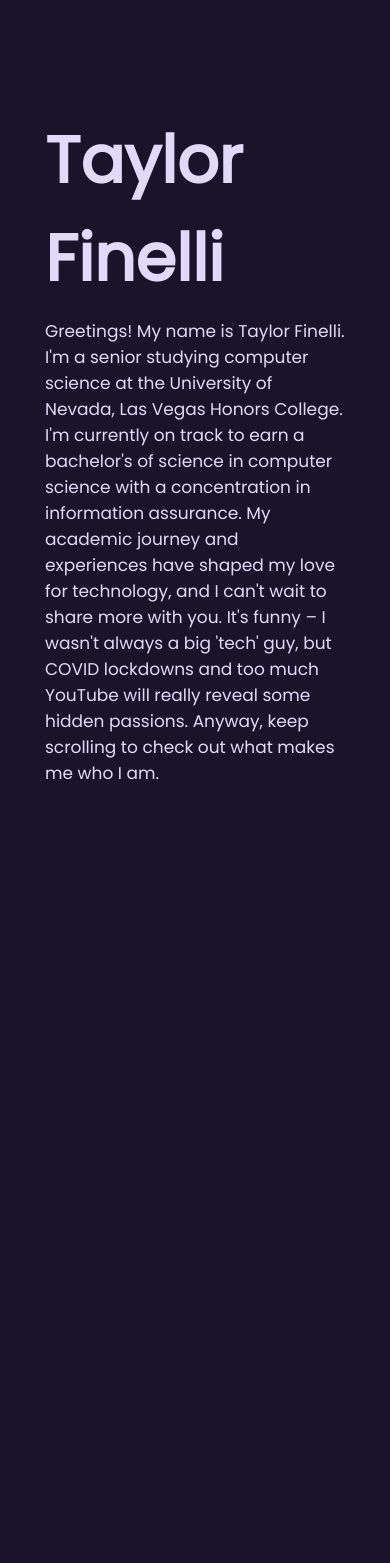
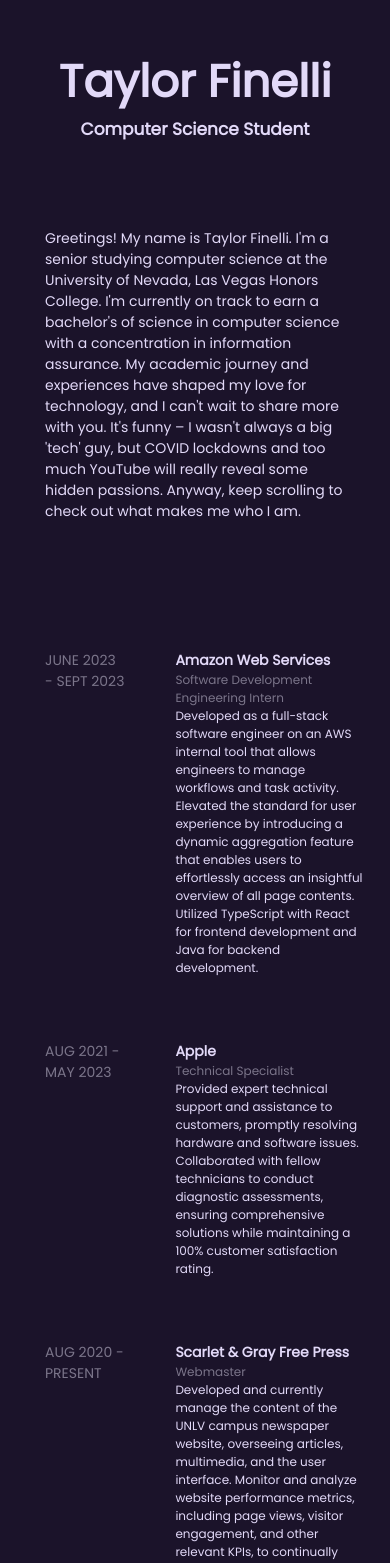
Before and after one commit to taylorfinelli/personal_website, a React (Vite) app: page / in a window 390 px wide. Shown: the top 1563 px of the page. Before the commit the page ends 844 px from the top, so only its background shows below. Built offline with nearby package versions, Linux system fonts and the light colour scheme.

Commit message:
Added work section, added TOC (interactive), modified CSS for mobile support and resizing support

```diff
--- a/src/App.tsx
+++ b/src/App.tsx
@@ -2,10 +2,12 @@ import '/src/css/App.css';
 import HighlightBackground from './components/HighlightBackground';
 import Name from './components/Name/Name';
 import { LeftSection, RightSection } from './components/LeftRight/leftright';
-import StickyElement from './components/StickyElement/stickyElement';
 import About from './components/About/about';
+import TableOfContents from './components/TableOfContents/TableOfContents';
+import Work from './components/ResumeSection/Work/Work';
+import SpaceBetween from './components/SpaceBetween/spaceBetween';
 
-function App() {
+export default function App() {
 
   return (
     <>
@@ -13,13 +15,14 @@ function App() {
       <div className='container'>
         <LeftSection>
           <Name />
+          <TableOfContents />
         </LeftSection>
         <RightSection>
           <About />
+          <SpaceBetween size='xxl'/>
+          <Work />
         </RightSection>
       </div>
     </>
   );
 }
-
-export default App;
--- a/src/components/About/about.css
+++ b/src/components/About/about.css
@@ -14,5 +14,6 @@
 @media (max-width: 500px) {
   .regular-text {
     padding-top: 10px;
+    font-size: 14px;
   }
 }
--- a/src/components/HighlightBackground.tsx
+++ b/src/components/HighlightBackground.tsx
@@ -1,4 +1,4 @@
-import React, { useEffect, useRef, useState } from 'react';
+import { useEffect, useRef, useState } from 'react';
 import '/src/css/App.css';
 
 export default function HighlightBackground() {
@@ -7,10 +7,9 @@ export default function HighlightBackground() {
 
   useEffect(() => {
     const handleMouseMove = (event: MouseEvent) => {
-      // Introduce a delay in updating the position to create a trailing effect
       setTimeout(() => {
         setPosition({ x: event.clientX, y: event.clientY });
-      }, 40); // Adjust the delay time (in milliseconds) based on your preference
+      }, 40); // 40ms delay for a smooth effect
     };
 
     document.addEventListener('mousemove', handleMouseMove);
--- a/src/components/Name/Name.tsx
+++ b/src/components/Name/Name.tsx
@@ -2,6 +2,11 @@ import '/src/components/Name/name.css'
 export default function Name() {
 
   return (
-    <div className='name'>Taylor Finelli</div>
+    <>
+      <div className='block'>
+        <h1 className="name">Taylor Finelli</h1>
+        <h2 className="info-text">Computer Science Student</h2>
+      </div>
+    </>
   )
 }
--- a/src/components/Name/name.css
+++ b/src/components/Name/name.css
@@ -1,14 +1,40 @@
+.block {
+  position: fixed;
+  top: 7rem;
+}
+
+.name, .info-text {
+  margin: 0;
+}
+
 .name {
   font-family: 'Poppins';
   font-size: 65px;
   font-weight: 700;
   color: #E2D9F8;
-  position: fixed;
-  top: 7rem;
 }
 
 @media (max-width: 1200px) {
-  .name {
+  .block {
     position: relative;
+    top: 3rem;
+  }
+
+  .info-text {
+    margin-bottom: 12px;
+    text-align: center;
   }
 }
+
+@media (max-width: 500px){
+  .name {
+    font-size: 45px;
+    text-align: center;
+  }
+}
+
+.info-text {
+  font-family: 'Poppins';
+  font-size: 17px;
+  color: #E2D9F8;
+}
--- a/src/components/ResumeSection/Work/Work.tsx
+++ b/src/components/ResumeSection/Work/Work.tsx
@@ -1,6 +1,63 @@
-import '/src/css/App.css'
+import SpaceBetween from '../../SpaceBetween/spaceBetween'
+import '/src/components/ResumeSection/Work/work.css'
 
 export default function Work() {
 
-  return
+  return (
+    <>
+      <div className="work-block">
+        <p className="work-date">JUNE 2023 - SEPT 2023</p>
+        <div className='work-desc-block'>
+          <h1 className="work-location">Amazon Web Services</h1>
+          <p className="job-title">Software Development Engineering Intern</p>
+          <p className="work-desc">Developed as a full-stack software engineer on an AWS internal tool that allows engineers to manage workflows and task activity.
+                                  Elevated the standard for user experience by introducing a dynamic aggregation feature that enables users to effortlessly access an insightful overview of all page contents.
+                                  Utilized TypeScript with React for frontend development and Java for backend development.
+          </p>
+        </div>
+      </div>
+
+      <SpaceBetween size='xl' />
+
+      <div className="work-block">
+        <p className="work-date">AUG 2021 - MAY 2023</p>
+        <div className='work-desc-block'>
+          <h1 className="work-location">Apple</h1>
+          <p className="job-title">Technical Specialist</p>
+          <p className="work-desc">Provided expert technical support and assistance to customers, promptly resolving hardware and software issues.
+                                  Collaborated with fellow technicians to conduct diagnostic assessments, ensuring comprehensive solutions while maintaining a 100% customer satisfaction rating.
+          </p>
+        </div>
+      </div>
+
+      <SpaceBetween size='xl' />
+
+      <div className="work-block">
+        <p className="work-date">AUG 2020 - PRESENT</p>
+        <div className='work-desc-block'>
+          <h1 className="work-location">Scarlet & Gray Free Press</h1>
+          <p className="job-title">Webmaster</p>
+          <p className="work-desc">Developed and currently manage the content of the UNLV campus newspaper website, overseeing articles, multimedia, and the user interface.
+                                  Monitor and analyze website performance metrics, including page views, visitor engagement, and other relevant KPIs, to continually enhance the user experience.
+                                  Implemented data-driven improvements based on performance analyses, contributing to increased website traffic and positive reader feedback.
+          </p>
+        </div>
+      </div>
+
+      <SpaceBetween size='xl' />
+
+      <div className="work-block">
+        <p className="work-date">SEPT 2021 - MAY 2022</p>
+        <div className='work-desc-block'>
+          <h1 className="work-location">US Department of Veterans Affairs</h1>
+          <p className="job-title">Web Content Management Intern</p>
+          <p className="work-desc">Contributed to the development and management of web content, including text, images, videos, and other multimedia elements.
+                                  Collaborated with other interns using programs such as Slack and Trello to achieve high-quality features for the website.
+          </p>
+        </div>
+      </div>
+
+      <SpaceBetween size='xl' />
+    </>
+  )
 }
--- /dev/null
+++ b/src/components/ResumeSection/Work/work.css
@@ -0,0 +1,56 @@
+.work-block {
+  display: grid;
+  grid-template-columns: 30% 70%;
+  grid-column-gap: 50px;
+}
+
+.work-desc-block {
+  text-align: left;
+  margin: 0;
+}
+
+.work-location {
+  font-family: 'Poppins';
+  font-size: 17px;
+  color: #E2D9F8;
+  margin: 0;
+}
+
+.work-desc {
+  font-family: 'Poppins';
+  font-size: 15px;
+  color: #E2D9F8;
+  margin: 0;
+}
+
+.job-title {
+  font-family: 'Poppins';
+  font-size: 15px;
+  color: #7B758A;
+  margin: 0;
+}
+
+.work-date {
+  font-family: 'Poppins';
+  font-size: 17px;
+  color: #7B758A;
+  margin: 0;
+}
+
+@media (max-width: 500px){
+  .work-desc, .job-title {
+    font-size: 12px;
+  }
+}
+
+@media (max-width: 500px){
+  .work-date, .work-location {
+    font-size: 14px;
+  }
+}
+
+@media (max-width: 500px){
+  .work-block {
+    margin-right: 2rem;
+  }
+}
--- /dev/null
+++ b/src/components/TableOfContents/TableOfContents.tsx
@@ -0,0 +1,21 @@
+import '/src/components/TableOfContents/tableofcontents.css'
+import { useState } from 'react'
+
+export default function TableOfContents() {
+  const handleScroll = (e: number) => {
+    window.scroll({
+      top: e,
+      behavior: 'smooth',
+    });
+  };
+
+  return (
+    <>
+      <div className="tos-block">
+        <p className='toc-text' onClick={() => handleScroll(0)}>ABOUT</p>
+        <p className='toc-text' onClick={() => handleScroll(400)}>EXPERIENCE</p>
+        <p className='toc-text' onClick={() => handleScroll(800)}>EDUCATION</p>
+      </div>
+    </>
+  )
+}
--- /dev/null
+++ b/src/components/TableOfContents/tableofcontents.css
@@ -0,0 +1,24 @@
+.tos-block {
+  position: fixed;
+  top: 20rem;
+}
+
+.toc-text {
+  font-family: 'Poppins';
+  font-size: 17px;
+  color: #7B758A;
+  margin: 0;
+  cursor: pointer;
+  transition: color 0.3s ease, transform 0.3s ease;
+}
+
+.toc-text:hover {
+  color: #E2D9F8;
+  transform: scale(1.1);
+}
+
+@media (max-width: 1200px) {
+  .tos-block {
+    z-index: -100;
+  }
+}
--- a/src/css/App.css
+++ b/src/css/App.css
@@ -9,7 +9,6 @@ body {
   align-items: center;
   cursor: auto
 }
-
 
 .App {
   text-align: center;
```
